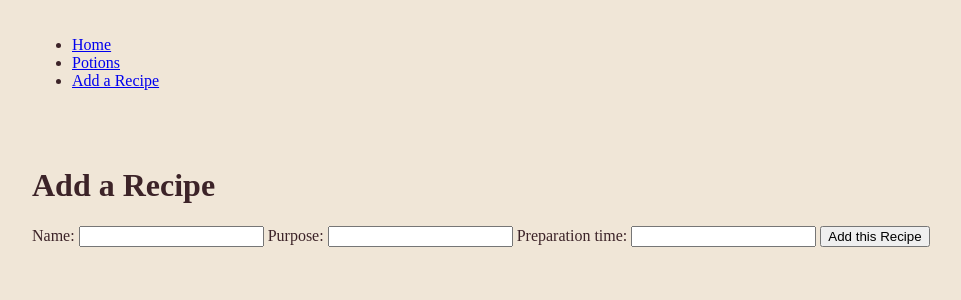
After one commit to arieivs/magic_flask, a Flask app: page /potions/new in a window 1280 px wide. The commit adds this page. Shown: the top 300 px of the page, without its empty margins (108-1069 px from the left). Run offline with Flask 3, Linux system fonts and the light colour scheme.

Commit message:
creating new potions with user input

```diff
--- a/app.py
+++ b/app.py
@@ -1,5 +1,4 @@
-from flask import Flask
-from flask import render_template
+from flask import Flask, render_template, request
 
 app = Flask(__name__)
 
@@ -7,10 +6,8 @@ app = Flask(__name__)
 def home():
     return render_template('home.html')
 
-@app.get('/potions/')
-def potions_index():
-    #TODO get information from all potions in the database
-    potions = [
+# TEMPORARY - before there's a real database
+potions = [
         {'id': 1, 'name': 'Amortentia', 'purpose': "The world's strongest Love Potion; does not create real love, just powerful obsession.", 'preparation_time': '2 hours'},
         {'id': 2, 'name': 'Draught of Living Death', 'purpose': "Brings upon its drinker a very powerful sleep that can last indefinitely.", 'preparation_time': '1 hour'},
         {'id': 3, 'name': 'Elixir of Life', 'purpose': "Immortality, if consumed on a regular basis; yet it does not prevent aging.", 'preparation_time': '3 hours'},
@@ -21,30 +18,31 @@ def potions_index():
         {'id': 8, 'name': 'Veritaserum', 'purpose': 'Forces the drinker to tell the truth.', 'preparation_time': '28 days'},
         {'id': 9, 'name': 'Wolfsbane', 'purpose': 'Relieves, but does not cure, the symptoms of lycanthropy, allowing the drinker to hold on to their mental faculties after transformation.', 'preparation_time': '3 hours'}
     ]
+
+@app.get('/potions/')
+def potions_index():
+    #TODO get information from all potions in the database
     return render_template('potions_index.html', potions=potions)
 
 @app.get('/potions/<int:potion_id>/')
 def potion_detail(potion_id):
     #TODO go get information from this potion in the database
-    potions = [
-        {'id': 1, 'name': 'Amortentia', 'purpose': "The world's strongest Love Potion; does not create real love, just powerful obsession.", 'preparation_time': '2 hours'},
-        {'id': 2, 'name': 'Draught of Living Death', 'purpose': "Brings upon its drinker a very powerful sleep that can last indefinitely.", 'preparation_time': '1 hour'},
-        {'id': 3, 'name': 'Elixir of Life', 'purpose': "Immortality, if consumed on a regular basis; yet it does not prevent aging.", 'preparation_time': '3 hours'},
-        {'id': 4, 'name': 'Felix Felicis', 'purpose': "Liquid luck, bottled good fortune.", 'preparation_time': '6 months'},
-        {'id': 5, 'name': 'Mandrake Restorative Draught', 'purpose': "Restores an individual who has been cursed or transfigured; only known cure to petrification.", 'preparation_time': '1 hour'},
-        {'id': 6, 'name': 'Polyjuice Potion', 'purpose': 'Allows the drinker to temporarily assume the physical form of someone else.', 'preparation_time': '1 month'},
-        {'id': 7, 'name': 'Skele-gro', 'purpose': 'Restores and regrows bones.', 'preparation_time': '1 hour'},
-        {'id': 8, 'name': 'Veritaserum', 'purpose': 'Forces the drinker to tell the truth.', 'preparation_time': '28 days'},
-        {'id': 9, 'name': 'Wolfsbane', 'purpose': 'Relieves, but does not cure, the symptoms of lycanthropy, allowing the drinker to hold on to their mental faculties after transformation.', 'preparation_time': '3 hours'}
-    ]
     #try:
     potion = [candidate for candidate in potions if candidate['id'] == potion_id][0]
     #except IndexError:
     #TODO show 404
     return render_template('potion_detail.html', potion=potion)
 
+@app.get('/potions/new')
+def potions_new():
+    return render_template('potions_new.html')
+
 @app.post('/potions/')
-def potions_new():
-    #create a new potion in the database with user input
-    #no idea what I should return here
-    return
+def potions_new_post():
+    print("post method called!")
+    new_potion_id = potions[-1]['id'] + 1
+    new_potion = {'id': new_potion_id, 'name': request.form['name'], 'purpose': request.form['purpose'], 'preparation_time': request.form['preparation_time']}
+    print(new_potion)
+    potions.append(new_potion)
+    #TODO save new potion in the future database
+    return render_template('potions_index.html', potions=potions)
--- a/templates/base.html
+++ b/templates/base.html
@@ -4,8 +4,19 @@
         <link rel="stylesheet" href="{{ url_for('static', filename='style.css') }}" />
     </head>
     <body>
-        <div class="wrapper">
-            {% block content %}{% endblock %}
-        </div>
+        <header>
+            <div class="wrapper">
+                <ul>
+                    <li><a href="{{ url_for('home') }}">Home</a></li>
+                    <li><a href="{{ url_for('potions_index') }}">Potions</a></li>
+                    <li><a href="{{ url_for('potions_new') }}">Add a Recipe</a></li>
+                </ul>
+            </div>
+        </header>
+        <main>
+            <div class="wrapper">
+                {% block content %}{% endblock %}
+            </div>
+        </main>
     </body>
 </html>
--- /dev/null
+++ b/templates/potions_new.html
@@ -0,0 +1,16 @@
+{% extends 'base.html' %}
+
+{% block title %}Add a Recipe{% endblock %}
+
+{% block content %}
+<h1>Add a Recipe</h1>
+<form action="/potions/" method="post">
+    <label for="name">Name: </label>
+    <input type="text" name="name" id="name" required />
+    <label for="purpose">Purpose: </label>
+    <input type="text" name="purpose" id="purpose" required />
+    <label for="preparation_time">Preparation time: </label>
+    <input type="text" name="preparation_time" id="preparation_time" required />
+    <input type="submit" value="Add this Recipe" />
+</form>
+{% endblock %}
```
